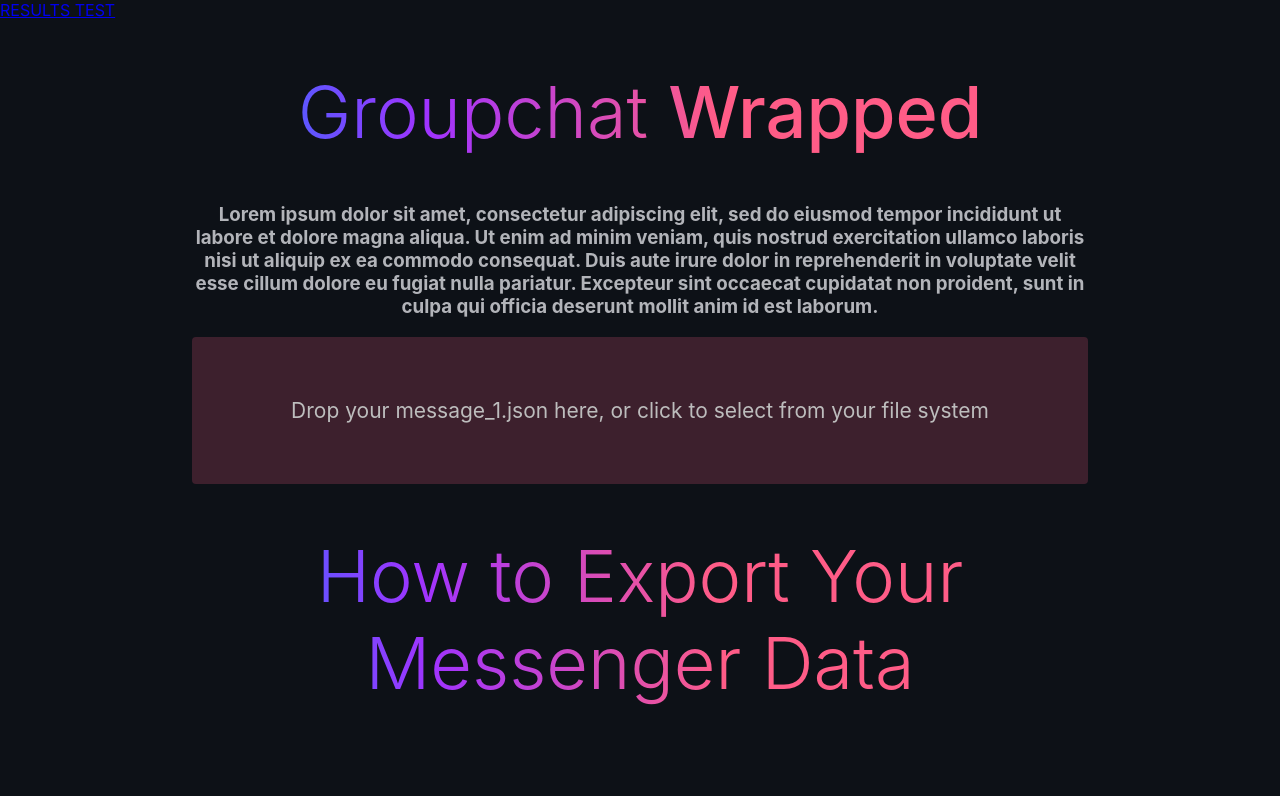
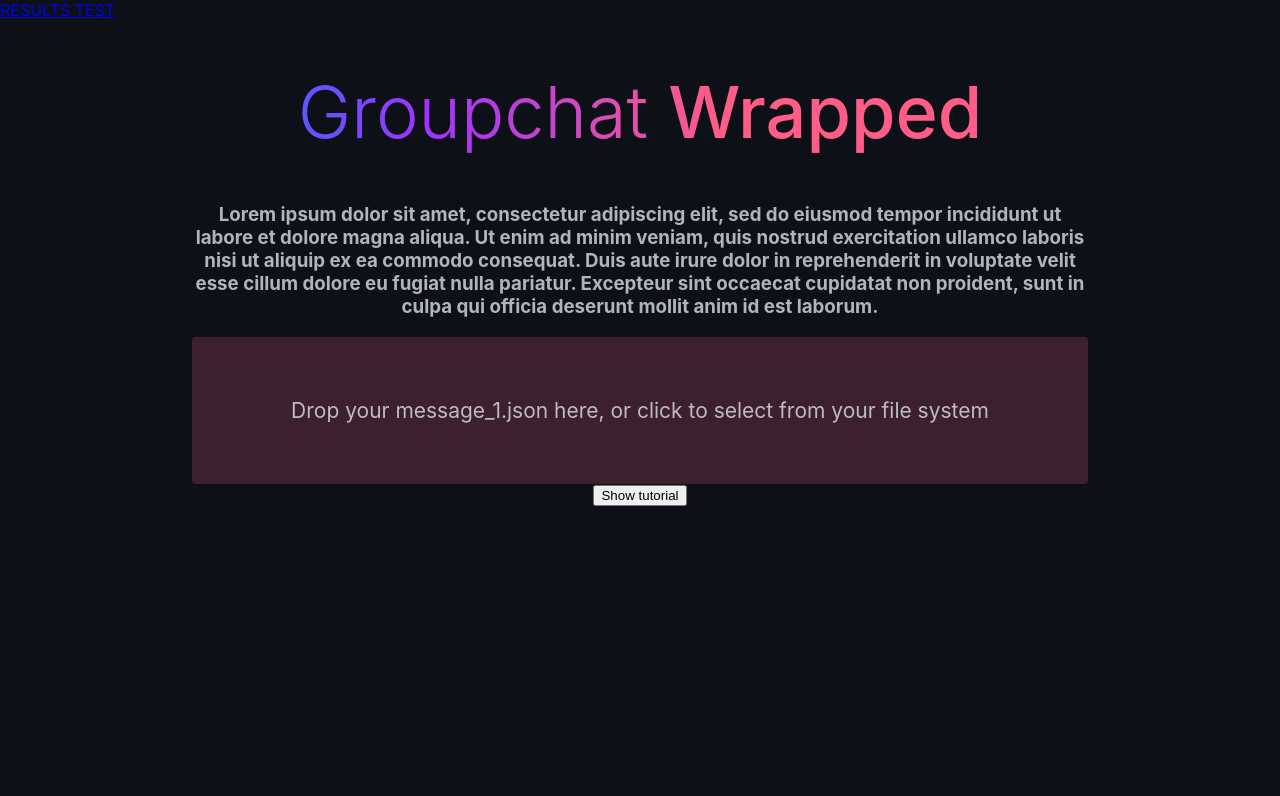
Before and after one commit to a-lafrance/Ribbon, a React (Create React App) app in the folder frontend/: page / in a window 1280 px wide. Shown: the top 796 px of the page. Built offline with nearby package versions, Linux system fonts and the light colour scheme.

Commit message:
Added tutorial toggle

```diff
--- a/frontend/src/App.js
+++ b/frontend/src/App.js
@@ -56,19 +56,33 @@ class App extends React.Component {
   }
 }
 
-export default App;
+class Home extends React.Component {
 
-function Home(props) {
+  constructor(props) {
+    super(props);
+    this.state = {
+      displayTutorial: false
+    }
+  }
+
+  toggleTutorial = () => {
+    this.setState({ displayTutorial: !this.state.displayTutorial });
+  }
+
+  render() {
     return (
       <div className="App">
         <div className="container">
           <h1>Groupchat <span className="bolded">Wrapped</span></h1>
           <h3>Lorem ipsum dolor sit amet, consectetur adipiscing elit, sed do eiusmod tempor incididunt ut labore et dolore magna aliqua. Ut enim ad minim veniam, quis nostrud exercitation ullamco laboris nisi ut aliquip ex ea commodo consequat. Duis aute irure dolor in reprehenderit in voluptate velit esse cillum dolore eu fugiat nulla pariatur. Excepteur sint occaecat cupidatat non proident, sunt in culpa qui officia deserunt mollit anim id est laborum.</h3>
-        <StyledDropzone onFileInput={props.onFileInput}/>
-        <Tutorial />
+          <StyledDropzone onFileInput={this.props.onFileInput}/>
+          <button onClick={this.toggleTutorial}>{this.state.displayTutorial ? 'Hide' : 'Show'} tutorial</button>
+          {this.state.displayTutorial && <Tutorial />}
         </div>
       </div>
     );
+  }
+
 }
 
 function Results(props) {
@@ -90,3 +104,5 @@ function Results(props) {
         </div>
     );
 }
+
+export default App;
```
Lines whose indentation alone changed are shown as unchanged.
